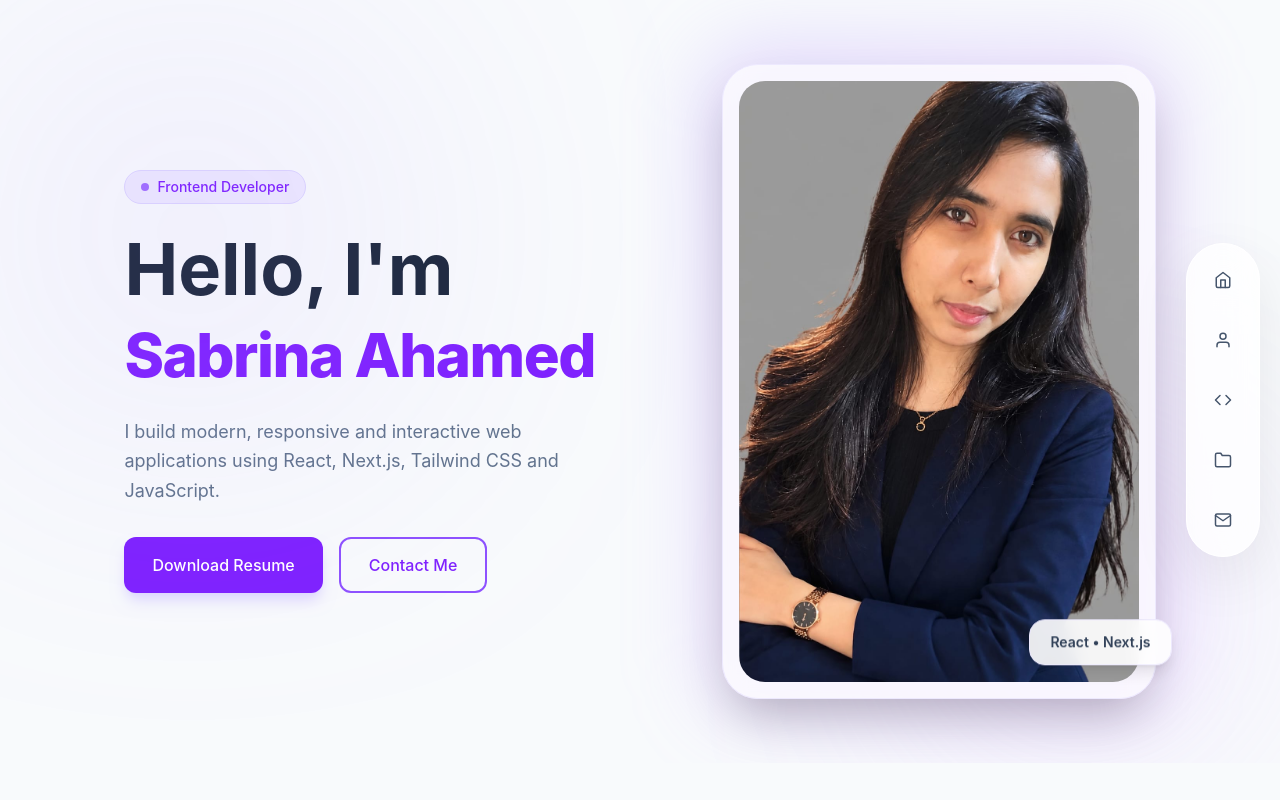
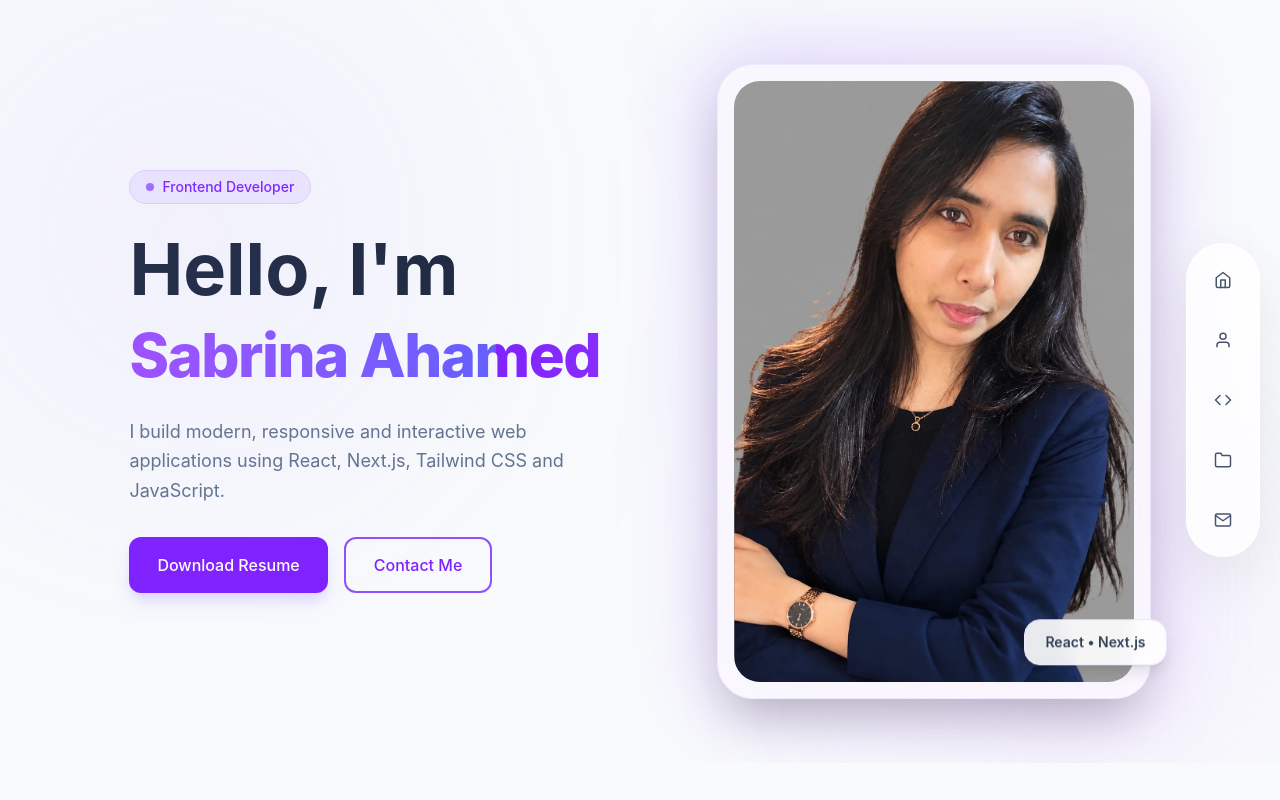
Before and after one commit to sabrinaahamed/portfolio, a React app: page / in a window 1280 px wide. Shown: the top 800 px of the page. Built offline with nearby package versions, Linux system fonts and the light colour scheme; the HTML template or start-up script is replaced by a standard one.

Commit message:
feat: simplify Hero component by removing animated text and enhancing styling with gradient effect

```diff
--- a/src/components/sections/Hero.jsx
+++ b/src/components/sections/Hero.jsx
@@ -1,39 +1,9 @@
-import React, { useEffect, useState } from "react";
+import React from "react";
 import { motion } from "framer-motion";
 import Container from "../ui/Container";
 import profileImg from "../../assets/profile.png";
 
-const name = "Sabrina Ahamed";
-
 const Hero = () => {
-  const [displayedLetters, setDisplayedLetters] = useState(0);
-  const [cursorVisible, setCursorVisible] = useState(true);
-
-  useEffect(() => {
-    const timeout = setTimeout(() => {
-      const interval = setInterval(() => {
-        setDisplayedLetters((prev) => {
-          if (prev >= name.length) {
-            clearInterval(interval);
-            return prev;
-          }
-          return prev + 1;
-        });
-      }, 80);
-      return () => clearInterval(interval);
-    }, 700);
-    return () => clearTimeout(timeout);
-  }, []);
-
-  useEffect(() => {
-    if (displayedLetters >= name.length) {
-      const t = setTimeout(() => setCursorVisible(false), 1200);
-      return () => clearTimeout(t);
-    }
-    const interval = setInterval(() => setCursorVisible((v) => !v), 500);
-    return () => clearInterval(interval);
-  }, [displayedLetters]);
-
   return (
     <section
       id="home"
@@ -67,25 +37,20 @@ const Hero = () => {
             </motion.h1>
 
             <motion.div
-              initial={{ opacity: 0 }}
-              animate={{ opacity: 1 }}
-              transition={{ duration: 0.3, delay: 0.6 }}
+              initial={{ opacity: 0, y: 20 }}
+              animate={{ opacity: 1, y: 0 }}
+              transition={{ duration: 0.6, delay: 0.5 }}
               className="mt-1"
             >
-              <span className="text-4xl md:text-5xl xl:text-6xl font-extrabold text-violet-600 leading-tight tracking-tight">
-                {name.slice(0, displayedLetters)}
-                <span
-                  className={`inline-block w-[3px] h-[1em] bg-violet-500 align-middle ml-0.5 transition-opacity duration-100 ${
-                    cursorVisible ? "opacity-100" : "opacity-0"
-                  }`}
-                />
+              <span className="text-4xl md:text-5xl xl:text-6xl font-extrabold leading-tight tracking-tight bg-gradient-to-r from-violet-600 via-purple-500 to-indigo-500 bg-clip-text text-transparent animate-gradient bg-[length:200%_auto]">
+                Sabrina Ahamed
               </span>
             </motion.div>
 
             <motion.p
               initial={{ opacity: 0, y: 16 }}
               animate={{ opacity: 1, y: 0 }}
-              transition={{ duration: 0.6, delay: 0.9 }}
+              transition={{ duration: 0.6, delay: 0.7 }}
               className="mt-6 text-slate-500 text-base md:text-lg leading-relaxed max-w-md"
             >
               I build modern, responsive and interactive web applications using
@@ -95,23 +60,25 @@ const Hero = () => {
             <motion.div
               initial={{ opacity: 0, y: 16 }}
               animate={{ opacity: 1, y: 0 }}
-              transition={{ duration: 0.6, delay: 1.1 }}
+              transition={{ duration: 0.6, delay: 0.9 }}
               className="flex flex-wrap gap-4 mt-8"
             >
-              <a
-                href="/resume.pdf"
-                download
-                className="inline-flex items-center gap-2 bg-violet-600 hover:bg-violet-700 active:scale-95 transition-all duration-200 text-white px-7 py-3.5 rounded-xl shadow-lg shadow-violet-200 font-medium text-sm md:text-base"
+              <button
+                onClick={() => window.open("/resume.pdf")}
+                className="bg-violet-600 hover:bg-violet-700 active:scale-95 transition-all duration-200 text-white px-7 py-3.5 rounded-xl shadow-lg shadow-violet-200 font-medium text-sm md:text-base"
               >
                 Download Resume
-              </a>
+              </button>
 
-              <a
-                href="#contact"
-                className="inline-flex items-center gap-2 border-2 border-violet-500 text-violet-600 hover:bg-violet-600 hover:text-white active:scale-95 transition-all duration-200 px-7 py-3.5 rounded-xl font-medium text-sm md:text-base"
+              <button
+                onClick={() => {
+                  const el = document.getElementById("contact");
+                  if (el) el.scrollIntoView({ behavior: "smooth" });
+                }}
+                className="border-2 border-violet-500 text-violet-600 hover:bg-violet-600 hover:text-white active:scale-95 transition-all duration-200 px-7 py-3.5 rounded-xl font-medium text-sm md:text-base"
               >
                 Contact Me
-              </a>
+              </button>
             </motion.div>
           </div>
 
--- a/src/index.css
+++ b/src/index.css
@@ -9,3 +9,13 @@ body {
   color: #0f172a;
   font-family: Inter, sans-serif;
 }
+
+@keyframes gradientShift {
+  0% { background-position: 0% center; }
+  100% { background-position: 200% center; }
+}
+
+.animate-gradient {
+  animation: gradientShift 4s linear infinite;
+  background-size: 200% auto;
+}
```
